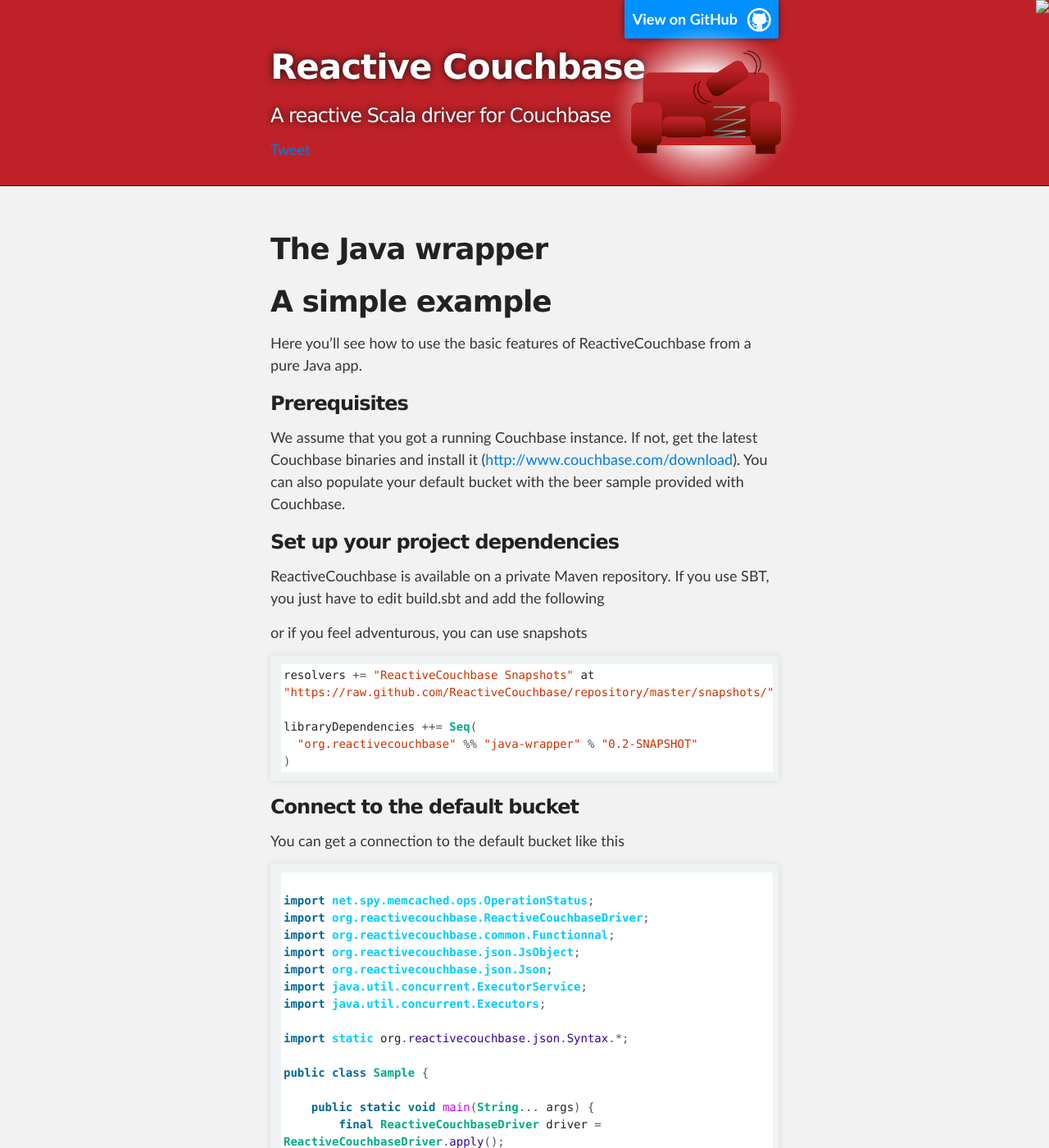
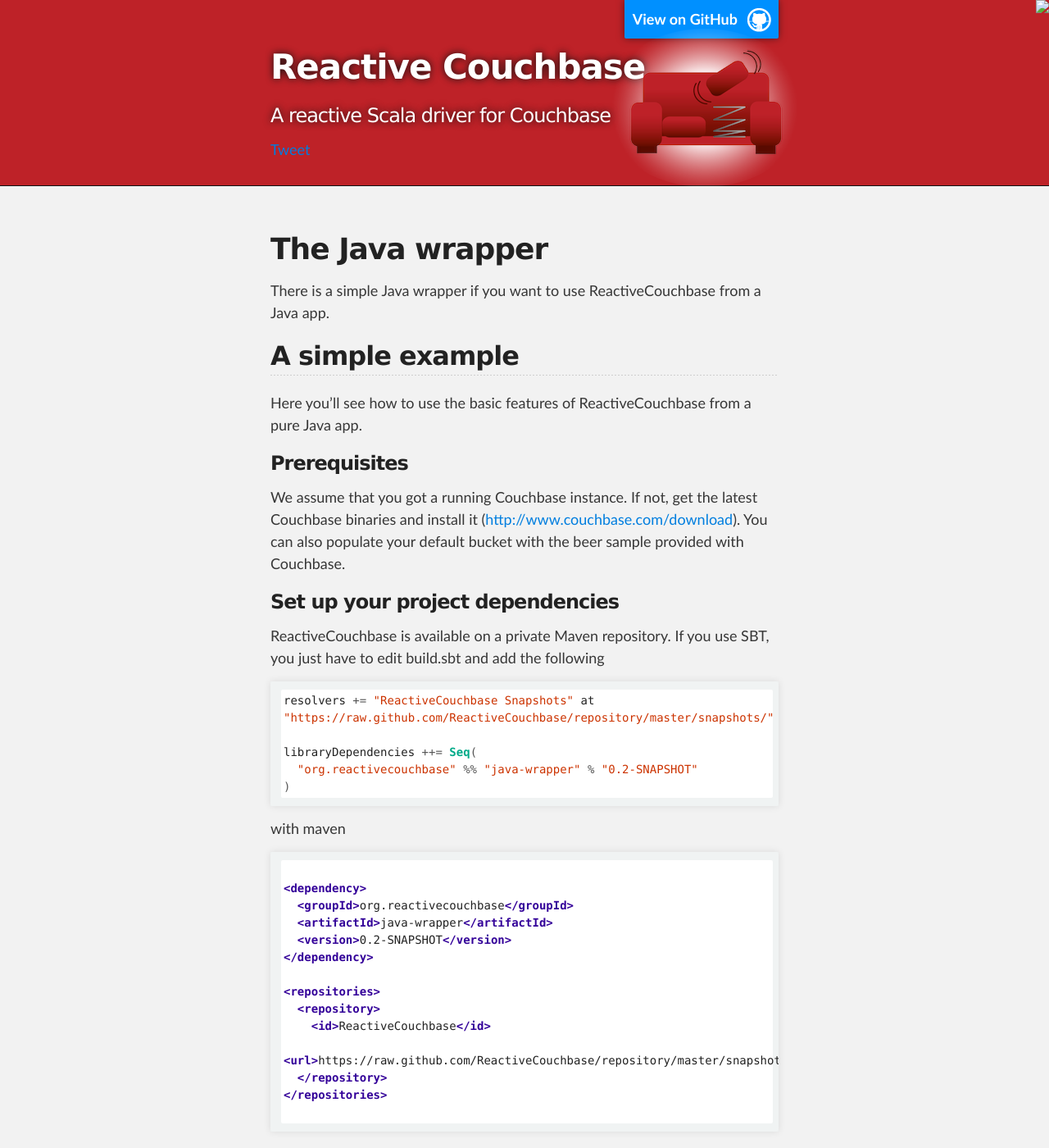
Before and after one commit to hxtpoe/reactivecouchbase.github.io, a Jekyll site: the page built from java.md, in a window 1280 px wide and 1400 px high. Shown: the whole window at 82% size. Built offline with Jekyll 4.4.1, drawn with Linux system fonts in a browser that asks for light colours; Markdown is read by kramdown in place of the engine named in the settings; comment, search, counter and statistics services are not loaded; some of the changed text lies outside the part shown.

Commit message:
Cleanup code

````diff
--- a/java.md
+++ b/java.md
@@ -6,10 +6,10 @@
 The Java wrapper
 ==========================
 
-
+There is a simple Java wrapper if you want to use ReactiveCouchbase from a Java app.
 
 A simple example
-=======================
+-----------------
 
 Here you'll see how to use the basic features of ReactiveCouchbase from a pure Java app.
 
@@ -23,14 +23,31 @@
 
 ReactiveCouchbase is available on a private Maven repository. If you use SBT, you just have to edit build.sbt and add the following
 
-or if you feel adventurous, you can use snapshots
-
 ```scala
 resolvers += "ReactiveCouchbase Snapshots" at "https://raw.github.com/ReactiveCouchbase/repository/master/snapshots/"
 
 libraryDependencies ++= Seq(
   "org.reactivecouchbase" %% "java-wrapper" % "0.2-SNAPSHOT"
 )
+```
+
+with maven
+
+```xml
+
+<dependency>
+  <groupId>org.reactivecouchbase</groupId>
+  <artifactId>java-wrapper</artifactId>
+  <version>0.2-SNAPSHOT</version>
+</dependency>
+
+<repositories>
+  <repository>
+    <id>ReactiveCouchbase</id>
+    <url>https://raw.github.com/ReactiveCouchbase/repository/master/snapshots</url>
+  </repository>
+</repositories>
+
 ```
 
 ### Connect to the default bucket
@@ -52,15 +69,18 @@
 
 public class Sample {
 
-    public static void main(String... args) {
-        final ReactiveCouchbaseDriver driver = ReactiveCouchbaseDriver.apply();
-        final CouchbaseBucket bucket = new CouchbaseBucket(driver.bucket("default"));
-        final ExecutorService ec = Executors.newFixedThreadPool(Runtime.getRuntime().availableProcessors());
+  public static void main(String... args) {
+    final ReactiveCouchbaseDriver driver =
+          ReactiveCouchbaseDriver.apply();
+    final CouchbaseBucket bucket =
+          new CouchbaseBucket(driver.bucket("default"));
+    final ExecutorService ec =
+          Executors.newFixedThreadPool(Runtime.getRuntime().availableProcessors());
 
-        ...
+    ...
 
-        driver.shutdown();
-    }
+    driver.shutdown();
+  }
 }
 
 ```
@@ -99,28 +119,32 @@
 
 public class Sample {
 
-    public static void main(String... args) {
-        final ReactiveCouchbaseDriver driver = ReactiveCouchbaseDriver.apply();
-        final CouchbaseBucket bucket = new CouchbaseBucket(driver.bucket("default"));
-        final ExecutorService ec = Executors.newFixedThreadPool(Runtime.getRuntime().availableProcessors());
-        JsObject document = Json.obj(
-            $("name", "John"),
-            $("surname", "Doe"),
-            $("age", 42),
-            $("address", Json.obj(
-                $("number", 42),
-                $("street", "Baker Street"),
-                $("city", "London")
-            ))
-        );
-        bucket.set("john-doe", document, FormatHelper.JS_OBJECT_FORMAT).onSuccess(new Functionnal.Action<OperationStatus>() {
-            @Override
-            public void call(OperationStatus operationStatus) {
-                System.out.println("Operation status : " + operationStatus.getMessage());
-                driver.shutdown();
-            }
-        }, ec);
-    }
+  public static void main(String... args) {
+    final ReactiveCouchbaseDriver driver =
+        ReactiveCouchbaseDriver.apply();
+    final CouchbaseBucket bucket =
+        new CouchbaseBucket(driver.bucket("default"));
+    final ExecutorService ec =
+        Executors.newFixedThreadPool(Runtime.getRuntime().availableProcessors());
+    JsObject document = Json.obj(
+      $("name", "John"),
+      $("surname", "Doe"),
+      $("age", 42),
+      $("address", Json.obj(
+        $("number", 42),
+        $("street", "Baker Street"),
+        $("city", "London")
+      ))
+    );
+    bucket.set("john-doe", document, FormatHelper.JS_OBJECT_FORMAT)
+          .onSuccess(new Functionnal.Action<OperationStatus>() {
+      @Override
+      public void call(OperationStatus operationStatus) {
+        System.out.println("Operation status : " + operationStatus.getMessage());
+        driver.shutdown();
+      }
+    }, ec);
+  }
 }
 
 ```
@@ -146,96 +170,98 @@
 
 public class Sample {
 
-    public static class Address {
-        public final String number;
-        public final String street;
-        public final String city;
-        public Address(String number, String street, String city) {
-            this.number = number;
-            this.street = street;
-            this.city = city;
-        }
-        public static final Format<Address> FORMAT =  new Format<Address>() {
+  public static class Address {
+    public final String number;
+    public final String street;
+    public final String city;
+    public Address(String number, String street, String city) {
+      this.number = number;
+      this.street = street;
+      this.city = city;
+    }
+    public static final Format<Address> FORMAT =  new Format<Address>() {
+      @Override
+      public JsResult<Address> read(JsValue value) {
+        return combine(
+          value.field("number").read(String.class),
+          value.field("street").read(String.class),
+          value.field("city").read(String.class)
+        ).map(new Function<Functionnal.T3<String, String, String>, Address>() {
+          @Override
+          public Address apply(Functionnal.T3<String, String, String> input) {
+            return new Address(input._1, input._2, input._3);
+          }
+        });
+      }
+      @Override
+      public JsValue write(Address value) {
+        return Json.obj(
+          $("number", value.number),
+          $("street", value.street),
+          $("city", value.city)
+        );
+      }
+    };
+  }
+
+  public static class Person {
+    public final String name;
+    public final String surname;
+    public final Integer age;
+    public final Address address;
+    public Person(String name, String surname, Integer age, Address address) {
+      this.name = name;
+      this.surname = surname;
+      this.age = age;
+      this.address = address;
+    }
+    public static final Format<Person> FORMAT = new Format<Person>() {
+      @Override
+      public JsResult<Person> read(JsValue value) {
+        return combine(
+          value.field("name").read(String.class),
+          value.field("surname").read(String.class),
+          value.field("age").read(Integer.class),
+          value.field("address").read(Address.FORMAT)
+        ).map(new Function<Functionnal.T4<String, String, Integer, Address>, Person>() {
             @Override
-            public JsResult<Address> read(JsValue value) {
-                return combine(
-                    value.field("number").read(String.class),
-                    value.field("street").read(String.class),
-                    value.field("city").read(String.class)
-                ).map(new Function<Functionnal.T3<String, String, String>, Address>() {
-                    @Override
-                    public Address apply(Functionnal.T3<String, String, String> input) {
-                        return new Address(input._1, input._2, input._3);
-                    }
-                });
+            public Person apply(Functionnal.T4<String, String, Integer, Address> input) {
+                return new Person(input._1, input._2, input._3, input._4);
             }
-            @Override
-            public JsValue write(Address value) {
-                return Json.obj(
-                    $("number", value.number),
-                    $("street", value.street),
-                    $("city", value.city)
-                );
-            }
-        };
-    }
+        });
+      }
+      @Override
+      public JsValue write(Person value) {
+        return Json.obj(
+          $("name", value.name),
+          $("surname", value.surname),
+          $("age", value.age),
+          $("address", Address.FORMAT.write(value.address))
+        );
+      }
+    };
+  }
 
-    public static class Person {
-        public final String name;
-        public final String surname;
-        public final Integer age;
-        public final Address address;
-        public Person(String name, String surname, Integer age, Address address) {
-            this.name = name;
-            this.surname = surname;
-            this.age = age;
-            this.address = address;
-        }
+  public static void main(String... args) {
+    final ReactiveCouchbaseDriver driver =
+        ReactiveCouchbaseDriver.apply();
+    final CouchbaseBucket bucket =
+        new CouchbaseBucket(driver.bucket("default"));
+    final ExecutorService ec =
+        Executors.newFixedThreadPool(Runtime.getRuntime().availableProcessors());
 
-        public static final Format<Person> FORMAT = new Format<Person>() {
-            @Override
-            public JsResult<Person> read(JsValue value) {
-                return combine(
-                    value.field("name").read(String.class),
-                    value.field("surname").read(String.class),
-                    value.field("age").read(Integer.class),
-                    value.field("address").read(Address.FORMAT)
-                ).map(new Function<Functionnal.T4<String, String, Integer, Address>, Person>() {
-                    @Override
-                    public Person apply(Functionnal.T4<String, String, Integer, Address> input) {
-                        return new Person(input._1, input._2, input._3, input._4);
-                    }
-                });
-            }
-            @Override
-            public JsValue write(Person value) {
-                return Json.obj(
-                    $("name", value.name),
-                    $("surname", value.surname),
-                    $("age", value.age),
-                    $("address", Address.FORMAT.write(value.address))
-                );
-            }
-        };
-    }
-
-    public static void main(String... args) {
-        final ReactiveCouchbaseDriver driver = ReactiveCouchbaseDriver.apply();
-        final CouchbaseBucket bucket = new CouchbaseBucket(driver.bucket("default"));
-        final ExecutorService ec = Executors.newFixedThreadPool(Runtime.getRuntime().availableProcessors());
-
-        Person document = new Person("John", "Doe", 42, new Address("221b", "Baker Street", "London"));
-
-        // persist the Person instance with the key 'john-doe', using implicit 'personFmt' for serialization
-        bucket.set("john-doe", document, Person.FORMAT).onSuccess(new Functionnal.Action<OperationStatus>() {
-            @Override
-            public void call(OperationStatus operationStatus) {
-                System.out.println("Operation status : " + operationStatus.getMessage());
-                driver.shutdown();
-            }
-        }, ec);
-
-    }
+    Person document = new Person("John", "Doe", 42,
+            new Address("221b", "Baker Street", "London"));
+    // persist the Person instance with the key 'john-doe', using implicit 'personFmt' for serialization
+    bucket.set("john-doe", document, Person.FORMAT)
+          .onSuccess(new Functionnal.Action<OperationStatus>() {
+      @Override
+      public void call(OperationStatus operationStatus) {
+        System.out.println("Operation status : " + operationStatus.getMessage());
+        driver.shutdown();
+      }
+    }, ec);
+  }
 }
 
 ```
@@ -260,119 +286,121 @@
 
 public class Sample {
 
-    public static class Address {
-        public final String number;
-        public final String street;
-        public final String city;
-        public Address(String number, String street, String city) {
-            this.number = number;
-            this.street = street;
-            this.city = city;
+  public static class Address {
+    public final String number;
+    public final String street;
+    public final String city;
+    public Address(String number, String street, String city) {
+      this.number = number;
+      this.street = street;
+      this.city = city;
+    }
+    public static final Format<Address> FORMAT =  new Format<Address>() {
+      @Override
+      public JsResult<Address> read(JsValue value) {
+        return combine(
+          value.field("number").read(String.class),
+          value.field("street").read(String.class),
+          value.field("city").read(String.class)
+        ).map(new Function<Functionnal.T3<String, String, String>, Address>() {
+          @Override
+          public Address apply(Functionnal.T3<String, String, String> input) {
+            return new Address(input._1, input._2, input._3);
+          }
+        });
+      }
+      @Override
+      public JsValue write(Address value) {
+        return Json.obj(
+          $("number", value.number),
+          $("street", value.street),
+          $("city", value.city)
+        );
+      }
+    };
+    @Override
+    public String toString() {
+      return "Address{" +
+        "number='" + number + '\'' +
+        ", street='" + street + '\'' +
+        ", city='" + city + '\'' +
+        '}';
+    }
+  }
+
+  public static class Person {
+    public final String name;
+    public final String surname;
+    public final Integer age;
+    public final Address address;
+    public Person(String name, String surname, Integer age, Address address) {
+        this.name = name;
+        this.surname = surname;
+        this.age = age;
+        this.address = address;
+    }
+    public static final Format<Person> FORMAT = new Format<Person>() {
+        @Override
+        public JsResult<Person> read(JsValue value) {
+          return combine(
+            value.field("name").read(String.class),
+            value.field("surname").read(String.class),
+            value.field("age").read(Integer.class),
+            value.field("address").read(Address.FORMAT)
+          ).map(new Function<Functionnal.T4<String, String, Integer, Address>, Person>() {
+            @Override
+            public Person apply(Functionnal.T4<String, String, Integer, Address> input) {
+              return new Person(input._1, input._2, input._3, input._4);
+            }
+          });
         }
-        public static final Format<Address> FORMAT =  new Format<Address>() {
+        @Override
+        public JsValue write(Person value) {
+          return Json.obj(
+            $("name", value.name),
+            $("surname", value.surname),
+            $("age", value.age),
+            $("address", Address.FORMAT.write(value.address))
+          );
+        }
+    };
+    @Override
+    public String toString() {
+      return "Person{" +
+        "name='" + name + '\'' +
+        ", surname='" + surname + '\'' +
+        ", age=" + age +
+        ", address=" + address +
+        '}';
+    }
+  }
+
+  public static void main(String... args) {
+    final ReactiveCouchbaseDriver driver =
+        ReactiveCouchbaseDriver.apply();
+    final CouchbaseBucket bucket =
+        new CouchbaseBucket(driver.bucket("default"));
+    final ExecutorService ec =
+        Executors.newFixedThreadPool(Runtime.getRuntime().availableProcessors());
+    // get the Person instance with the key 'john-doe',
+    // using implicit 'personFmt' for deserialization
+    bucket.get("john-doe", Person.FORMAT)
+          .map(new Function<Functionnal.Option<Person>, Functionnal.Unit>() {
+      @Override
+      public Functionnal.Unit apply(Functionnal.Option<Person> input) {
+        System.out.println(
+          input.map(new Function<Person, String>() {
             @Override
-            public JsResult<Address> read(JsValue value) {
-                return combine(
-                    value.field("number").read(String.class),
-                    value.field("street").read(String.class),
-                    value.field("city").read(String.class)
-                ).map(new Function<Functionnal.T3<String, String, String>, Address>() {
-                    @Override
-                    public Address apply(Functionnal.T3<String, String, String> input) {
-                        return new Address(input._1, input._2, input._3);
-                    }
-                });
+            public String apply(Person input) {
+              return "Found John : " + input;
             }
-            @Override
-            public JsValue write(Address value) {
-                return Json.obj(
-                    $("number", value.number),
-                    $("street", value.street),
-                    $("city", value.city)
-                );
-            }
-        };
-
-        @Override
-        public String toString() {
-            return "Address{" +
-                    "number='" + number + '\'' +
-                    ", street='" + street + '\'' +
-                    ", city='" + city + '\'' +
-                    '}';
-        }
-    }
-
-    public static class Person {
-        public final String name;
-        public final String surname;
-        public final Integer age;
-        public final Address address;
-        public Person(String name, String surname, Integer age, Address address) {
-            this.name = name;
-            this.surname = surname;
-            this.age = age;
-            this.address = address;
-        }
-
-        public static final Format<Person> FORMAT = new Format<Person>() {
-            @Override
-            public JsResult<Person> read(JsValue value) {
-                return combine(
-                        value.field("name").read(String.class),
-                        value.field("surname").read(String.class),
-                        value.field("age").read(Integer.class),
-                        value.field("address").read(Address.FORMAT)
-                ).map(new Function<Functionnal.T4<String, String, Integer, Address>, Person>() {
-                    @Override
-                    public Person apply(Functionnal.T4<String, String, Integer, Address> input) {
-                        return new Person(input._1, input._2, input._3, input._4);
-                    }
-                });
-            }
-            @Override
-            public JsValue write(Person value) {
-                return Json.obj(
-                    $("name", value.name),
-                    $("surname", value.surname),
-                    $("age", value.age),
-                    $("address", Address.FORMAT.write(value.address))
-                );
-            }
-        };
-
-        @Override
-        public String toString() {
-            return "Person{" +
-                    "name='" + name + '\'' +
-                    ", surname='" + surname + '\'' +
-                    ", age=" + age +
-                    ", address=" + address +
-                    '}';
-        }
-    }
-
-    public static void main(String... args) {
-        final ReactiveCouchbaseDriver driver = ReactiveCouchbaseDriver.apply();
-        final CouchbaseBucket bucket = new CouchbaseBucket(driver.bucket("default"));
-        final ExecutorService ec = Executors.newFixedThreadPool(Runtime.getRuntime().availableProcessors());
-        // get the Person instance with the key 'john-doe', using implicit 'personFmt' for deserialization
-        bucket.get("john-doe", Person.FORMAT).map(new Function<Functionnal.Option<Person>, Functionnal.Unit>() {
-            @Override
-            public Functionnal.Unit apply(Functionnal.Option<Person> input) {
-                System.out.println(
-                    input.map(new Function<Person, String>() {
-                        @Override
-                        public String apply(Person input) {
-                            return "Found John : " + input;
-                        }
-                    }).getOrElse("Cannot find object with key 'john-doe'")
-                );
-                driver.shutdown();
-                return Functionnal.Unit.unit();
-            }
-        }, ec);
-    }
+          }).getOrElse("Cannot find object with key 'john-doe'")
+        );
+        driver.shutdown();
+        return Functionnal.Unit.unit();
+      }
+    }, ec);
+  }
 }
 
 ```
@@ -399,27 +427,29 @@
 
 public class Sample {
 
-    public static void main(String... args) {
-        final ReactiveCouchbaseDriver driver = ReactiveCouchbaseDriver.apply();
-        final CouchbaseBucket bucket = new CouchbaseBucket(driver.bucket("default"));
-        final ExecutorService ec = Executors.newFixedThreadPool(Runtime.getRuntime().availableProcessors());
-
-        // search the whole list of docs from the view 'brewery_beers'
-        Future<List<Row<JsObject>>> futureList =
-            bucket.search("beers", "brewery_beers", new Query().setIncludeDocs(true), FormatHelper.JS_OBJECT_FORMAT);
-
-        // when the query is done, run over all the docs and print them
-        futureList.map(new Function<List<Row<JsObject>>, Functionnal.Unit>() {
-            @Override
-            public Functionnal.Unit apply(List<Row<JsObject>> input) {
-                for (Row<JsObject> row : input) {
-                    System.out.println(Json.prettyPrint(row.docOpt().get()));
-                }
-                driver.shutdown();
-                return Functionnal.Unit.unit();
-            }
-        }, ec);
-    }
+  public static void main(String... args) {
+    final ReactiveCouchbaseDriver driver =
+        ReactiveCouchbaseDriver.apply();
+    final CouchbaseBucket bucket =
+        new CouchbaseBucket(driver.bucket("default"));
+    final ExecutorService ec =
+        Executors.newFixedThreadPool(Runtime.getRuntime().availableProcessors());
+    // search the whole list of docs from the view 'brewery_beers'
+    Future<List<Row<JsObject>>> futureList =
+        bucket.search("beers", "brewery_beers",
+          new Query().setIncludeDocs(true), FormatHelper.JS_OBJECT_FORMAT);
+    // when the query is done, run over all the docs and print them
+    futureList.map(new Function<List<Row<JsObject>>, Functionnal.Unit>() {
+      @Override
+      public Functionnal.Unit apply(List<Row<JsObject>> input) {
+        for (Row<JsObject> row : input) {
+          System.out.println(Json.prettyPrint(row.docOpt().get()));
+        }
+        driver.shutdown();
+        return Functionnal.Unit.unit();
+      }
+    }, ec);
+  }
 }
 
 ```
````
